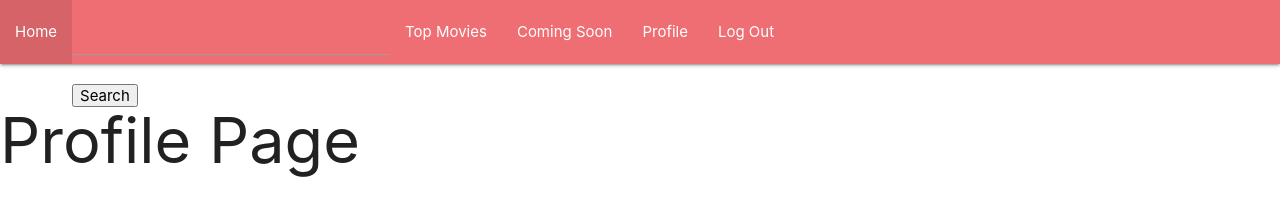
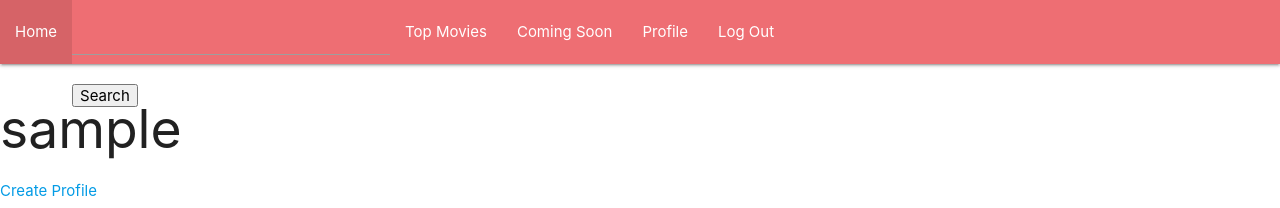
Before and after one commit to xiesheaeix/cineflix, a Django app: page /profile/ in a window 1280 px wide. Shown: the top 208 px of the page. Run offline with Django 4.2, Linux system fonts and the light colour scheme; the visitor is signed in with stand-in values (Sample User, id 1).

Commit message:
update profile

```diff
--- a/main_app/models.py
+++ b/main_app/models.py
@@ -38,4 +38,4 @@
         return f'{self.user.username} ({self.id})'
 
     def get_absolute_url(self):
-        return reverse('profile')
+        return reverse('profile', kwargs={'pk': self.id})
--- a/main_app/templates/users/profile.html
+++ b/main_app/templates/users/profile.html
@@ -1,11 +1,11 @@
 {% extends "base.html" %}
 {% block content %}
-<h1>Profile Page</h1>
 
 <div class="profile">
-    <h2>This is the profile page for {{user.username}}</h2>
+    <h2>{{user.username}}</h2>
     {% if user.profile %}
     <img src="{{ user.profile.avatar }}" alt="" style="height:100px; width:100px;">
+    <a href="{% url 'update_profile' user.profile.id %}">Update Profile</a>
     {{ user.profile.bio }}
     {% else %}
     <a href="{% url 'create_profile' %}">Create Profile</a>
--- a/main_app/urls.py
+++ b/main_app/urls.py
@@ -5,7 +5,8 @@
     path('', views.home, name='home'),
     path('accounts/signup/', views.signup, name='signup'),
     path('profile/', views.profile, name='profile'),
-    path('create_profile', views.create_profile.as_view(), name='create_profile'),
+    path('create_profile', views.CreateProfile.as_view(), name='create_profile'),
+    path('profile/<int:pk>/update/', views.UpdateProfile.as_view(), name='update_profile'),
     path('search/', views.search, name='search'),
     path('top_movies/', views.top_movies, name='top_movies'),
     path('coming_soon', views.coming_soon, name='coming_soon'),
--- a/main_app/views.py
+++ b/main_app/views.py
@@ -1,7 +1,7 @@
 from django.shortcuts import render, redirect
 from main_app.models import Movie
 from django.contrib.auth import login
-from django.views.generic.edit import CreateView, UpdateView, DeleteView
+from django.views.generic.edit import CreateView, UpdateView
 from django.contrib.auth.forms import UserCreationForm
 from django.contrib.auth.decorators import login_required
 from django.contrib.auth.mixins import LoginRequiredMixin
@@ -101,10 +101,15 @@
 def profile(request):
     return render(request, 'users/profile.html')
 
-class create_profile(LoginRequiredMixin, CreateView):
+class CreateProfile(LoginRequiredMixin, CreateView):
     model = Profile
     fields = ['avatar', 'bio']
 
     def form_valid(self, form):
         form.instance.user = self.request.user
         return super().form_valid(form)
+
+class UpdateProfile(LoginRequiredMixin, UpdateView):
+    model = Profile
+    fields = ['avatar', 'bio']
+    success_url = '/profile'
```
